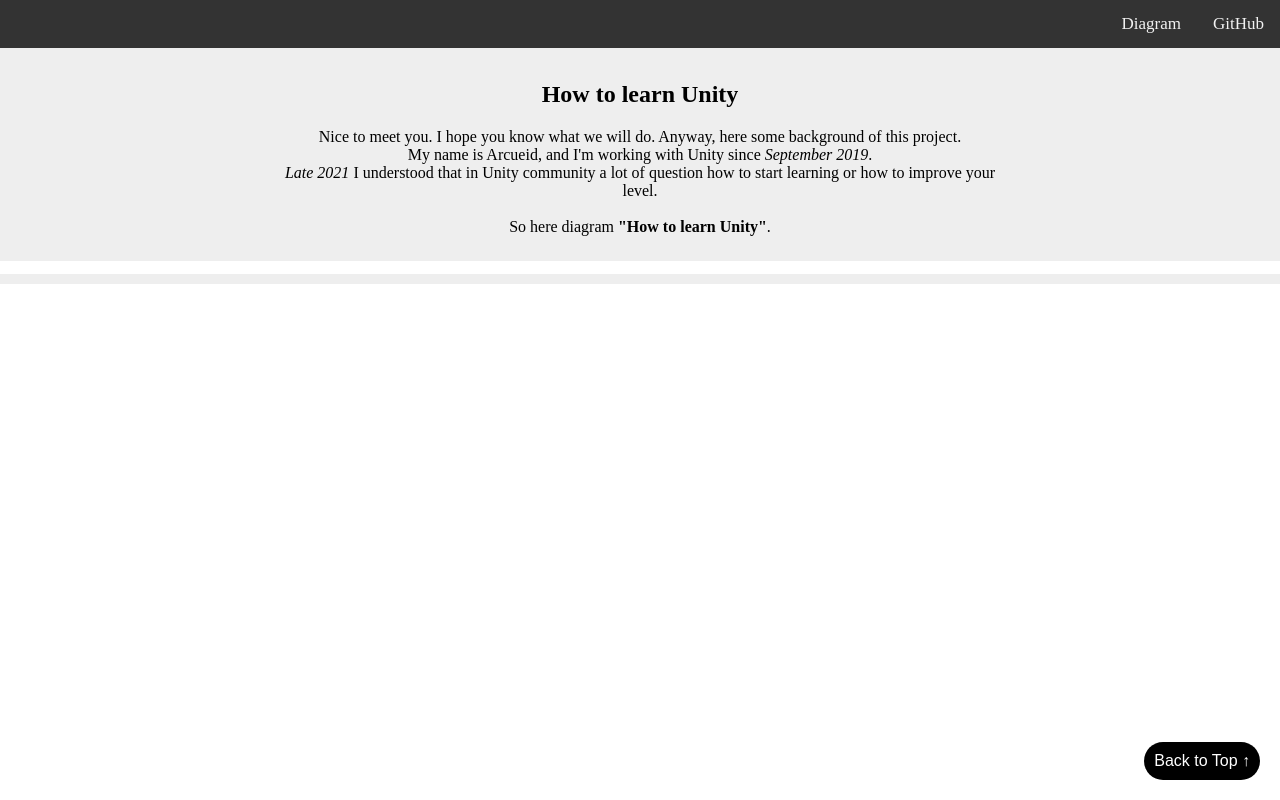
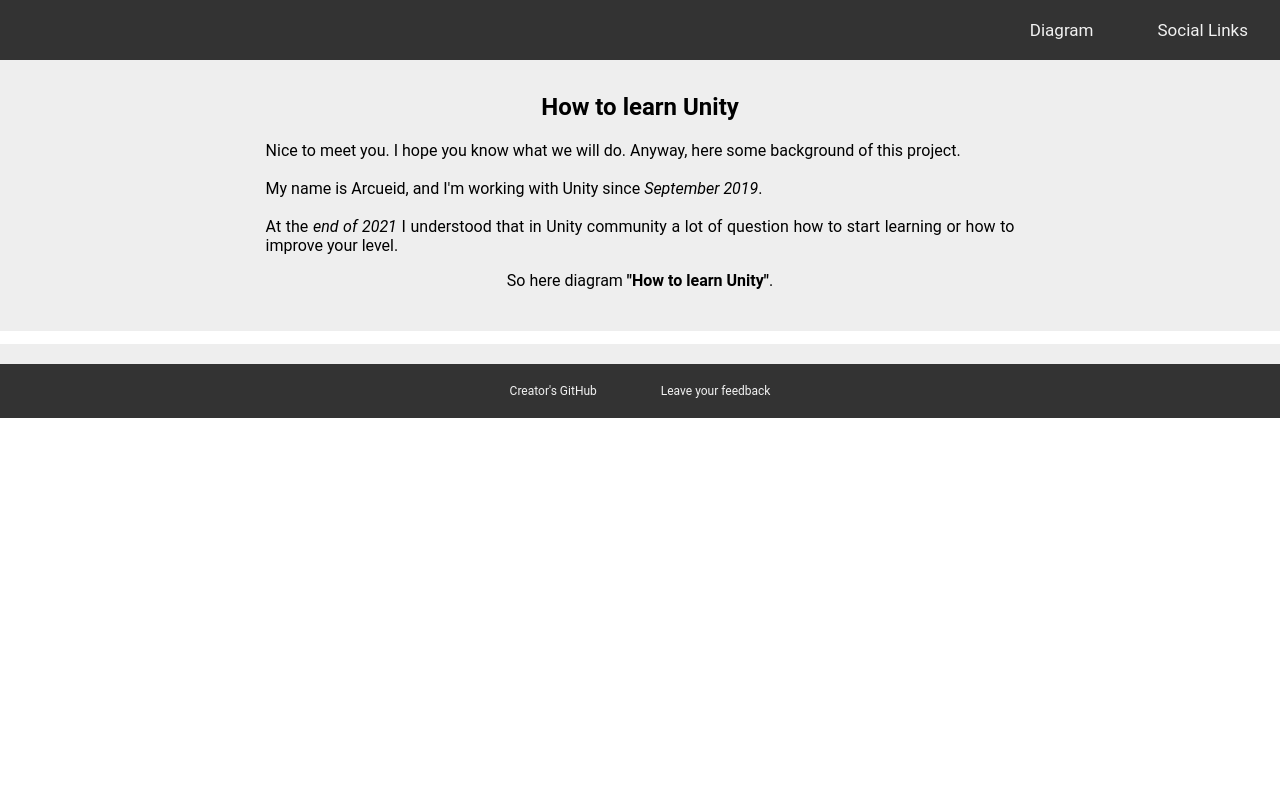
Before and after one commit to uurha/unity-learn, a plain HTML site: page docs/index.html in a window 1280 px wide. Drawn offline with Linux system fonts and the light colour scheme.

Commit message:
Update style, add expandable "Social links" section, remove "Back top" button

```diff
--- a/docs/index.html
+++ b/docs/index.html
@@ -5,26 +5,43 @@
 <head>
     <meta name="viewport" content="width=device-width, initial-scale=1">
     <link rel="stylesheet" href="styles.css">
+    <link rel="stylesheet" href="menu-style.css">
 </head>
 <body>
-<nav id="navbar">
-    <a href="https://github.com/uurha" target="_blank">GitHub</a>
+<nav id="nav" class="bar">
     <a href="#diagram">Diagram</a>
+    <div class="collapsible-menu">
+        <input type="checkbox" id="menu">
+        <label for="menu">Social Links</label>
+        <div class="menu-content">
+            <ul>
+                <li><a href="https://github.com/uurha/unity-learn" target="_blank">GitHub</a></li>
+                <li><a href="https://t.me/unity_tech_learn" target="_blank">Chat</a></li>
+            </ul>
+        </div>
+    </div>
 </nav>
+
 
 <div class="custom-diagram-background preamble">
     <h2>
         How to learn Unity
     </h2>
-    <div class="inner-preamble">
+    <div class="inner">
+        <p class="justified">
             Nice to meet you. I hope you know what we will do. Anyway, here some background of this project.
+            <br>
             <br>
             My name is Arcueid, and I'm working with Unity since <i>September 2019</i>.
             <br>
-        <i>Late 2021</i> I understood that in Unity community a lot of question how to start learning or how to improve your level.
             <br>
-        <br>
+            At the <i>end of 2021</i> I understood that in Unity community a lot of question how to start learning or
+            how to improve your level.
+        </p>
+
+        <p class="centered">
             So here diagram <b>"How to learn Unity"</b>.
+        </p>
     </div>
 </div>
 
@@ -33,7 +50,11 @@
          data-diagram-options='{"highlight": "blue"}'></div>
 
 </div>
-<a href="#" class="back-top">Back to Top &#8593;</a>
+
+<footer id="footer" class="bar">
+    <a href="https://github.com/uurha" target="_blank">Creator's GitHub</a>
+    <a href="https://github.com/uurha/unity-learn/issues" target="_blank">Leave your feedback</a>
+</footer>
 </body>
 
 </html>
--- /dev/null
+++ b/docs/menu-style.css
@@ -0,0 +1,38 @@
+.menu-content {
+    max-height: 0;
+    overflow: hidden;
+    transition: max-height 0.5s ease-in-out;
+}
+
+input:checked ~ .menu-content {
+    max-height: 400px;
+}
+
+.collapsible-menu {
+    text-align: center;
+}
+
+.collapsible-menu ul {
+    list-style-type: none;
+    padding-inline: 0;
+    margin-block: 0;
+    padding: 0;
+}
+
+.collapsible-menu a {
+    display: block;
+    text-decoration: none;
+    width: 100%;
+    box-sizing: border-box;
+    text-align: right;
+}
+
+.collapsible-menu label {
+    display: block;
+    cursor: pointer;
+    font-size: var(--nav-font-size);
+}
+
+input#menu {
+    display: none;
+}
--- a/docs/styles.css
+++ b/docs/styles.css
@@ -5,43 +5,67 @@
     }
 }
 
+
 body {
+    font-family: 'Roboto', sans-serif;
     margin: 0;
     min-height: 100%;
 }
 
-#navbar {
-    overflow: hidden;
+#footer {
+    position: relative;
+    justify-content: center;
+}
 
+#nav {
     z-index: 1000;
     position: -webkit-sticky;
     position: sticky;
+    justify-content: flex-end;
 
     /* visual styling */
-    background-color: #333;
     top: 0;
 }
 
-#navbar a {
+#nav a {
     float: right;
+    font-size: var(--nav-font-size);
+}
+
+#footer a {
+    font-size: var(--footer-font-size);
+}
+
+.bar {
+    width: 100%;
+    display: inline-flex;
+    align-content: flex-start;
+    align-items: baseline;
+    flex-wrap: nowrap;
+    flex-direction: row;
+    overflow: hidden;
+    /* visual styling */
+    background-color: var(--bar-back-color);
+}
+
+.bar a, .bar label {
     display: block;
 
     /* visual styling */
-    padding: 14px 16px;
+    padding: var(--nav-padding-vertical) var(--nav-padding-horisontal);
     color: #f2f2f2;
     text-align: center;
     text-decoration: none;
-    font-size: 17px;
 }
 
-#navbar a:hover {
+.bar a:hover, .bar label:hover {
 
     /* visual styling */
     background-color: #eee;
     color: black;
 }
 
-#navbar a.active {
+.bar a.active, .bar label:checked {
 
     /* visual styling */
     background-color: #04AA6D;
@@ -49,7 +73,7 @@ body {
 }
 
 #diagram {
-    scroll-margin-top: 2.5em;
+    scroll-margin-top: calc(var(--nav-padding-vertical) * var(--nav-scroll-offset-factor));
     padding-left: 3%;
     padding-right: 3%;
 }
@@ -69,7 +93,6 @@ body {
     /* visual styling */
     text-decoration: none;
     padding: 10px;
-    font-family: sans-serif;
     color: #fff;
     background: #000;
     border-radius: 100px;
@@ -79,15 +102,21 @@ body {
 .custom-diagram-background {
     /* visual styling */
     padding-top: 10px;
-    background: #eee;
+    padding-bottom: 10px;
+    background: var(--default-back-color);
 }
 
-.inner-preamble {
+.centered {
+    text-align: center !important;
+}
+
+.justified {
+    text-align: justify !important;
+}
+
+.preamble .inner {
     margin: auto;
     width: 65%;
-
-    /* visual styling */
-    text-align: center !important;
 }
 
 .preamble {
@@ -100,3 +129,13 @@ body {
     padding-right: 5%;
     text-align: center;
 }
+
+:root {
+    --nav-scroll-offset-factor: 3;
+    --nav-padding-vertical: 20px;
+    --nav-padding-horisontal:  32px;
+    --bar-back-color: #333;
+    --default-back-color: #eee;
+    --nav-font-size: 17px;
+    --footer-font-size: 12px;
+}
```
Also changed, not shown: docs/icons/expand-button.png (added). Lines whose indentation alone changed are shown as unchanged.
